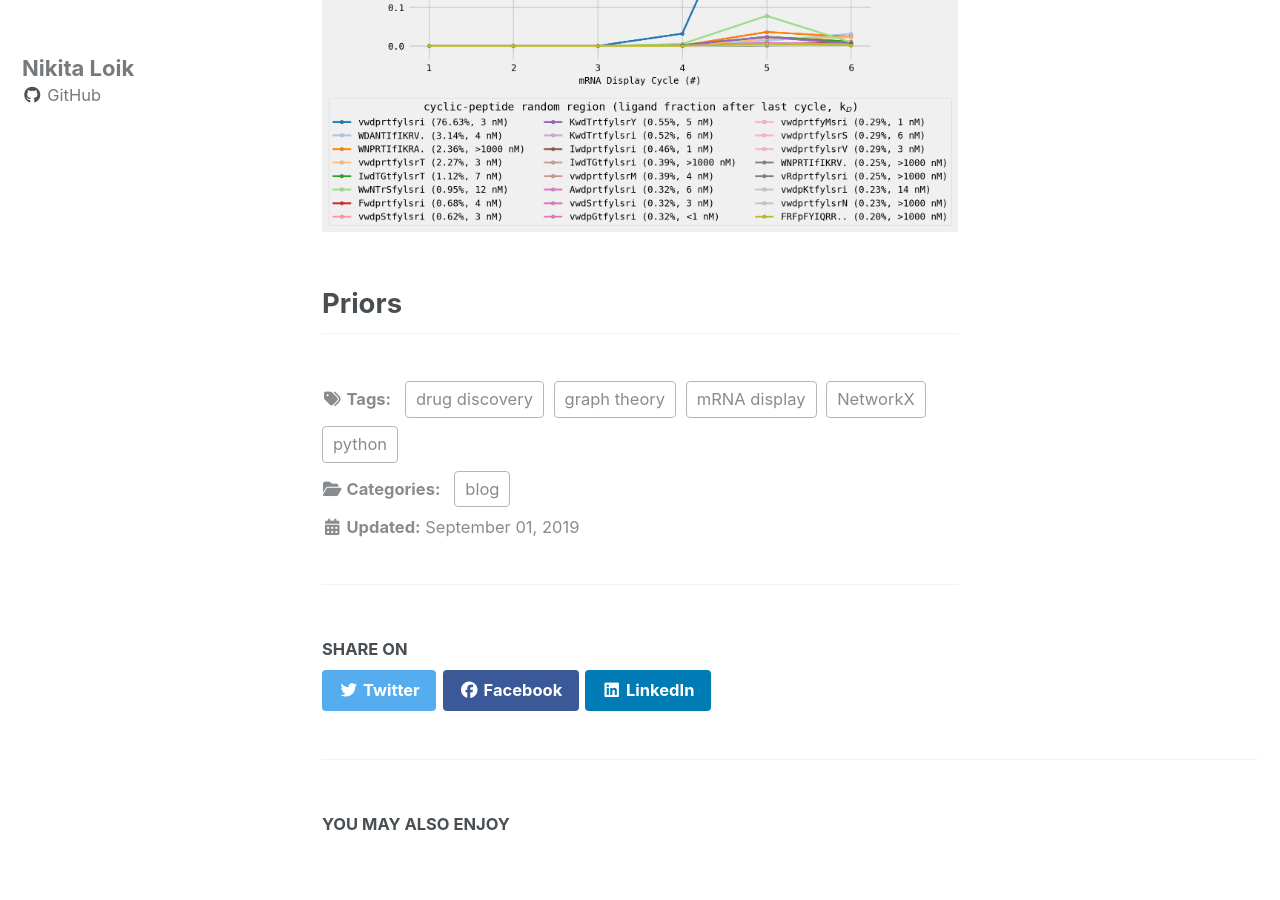
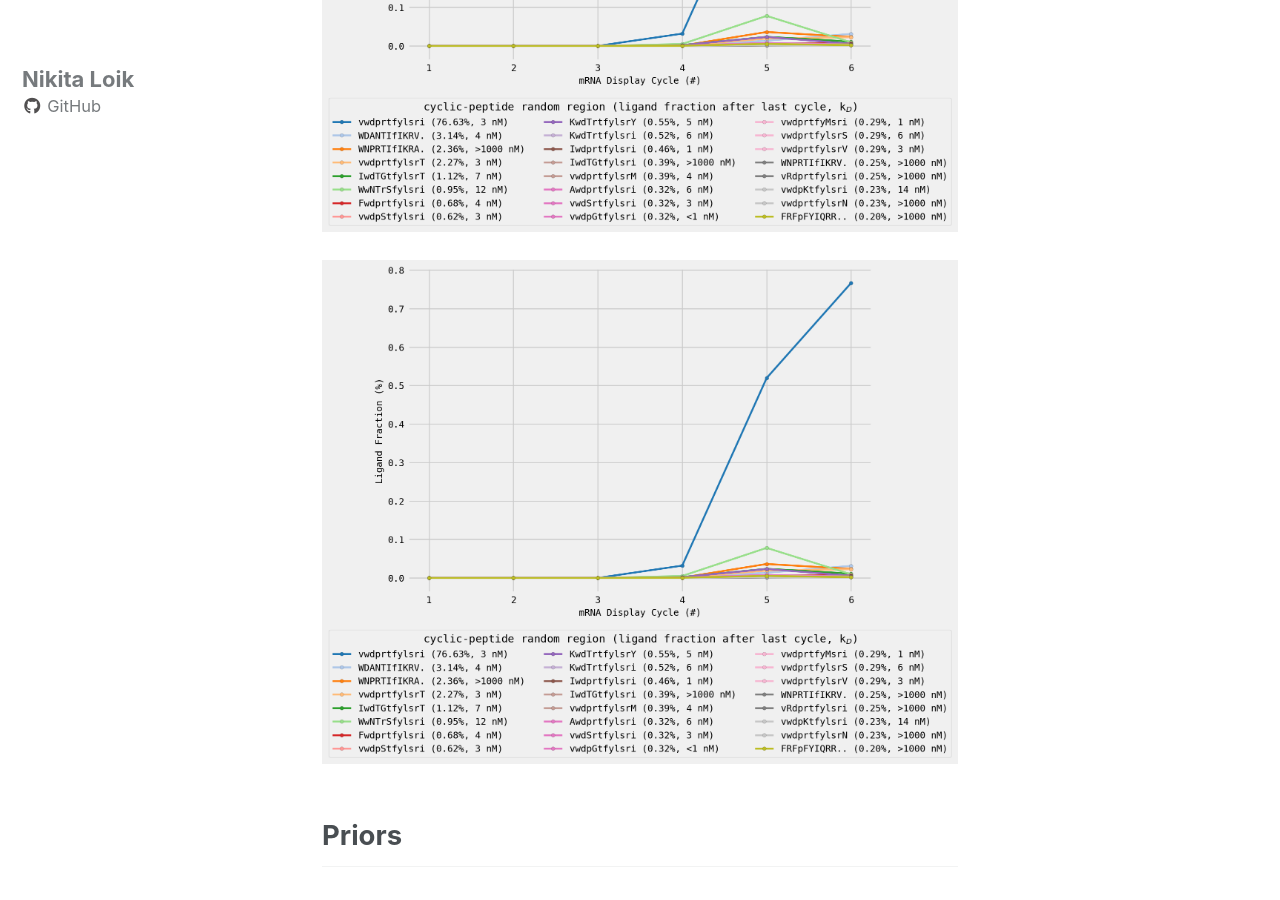
Before and after one commit to nikita-loik/one-datum-two-data, a Jekyll site: the page built from _posts/2019-09-01-mrna-display-introduction.md, in a window 1280 px wide and 900 px high, scrolled down 2102 px. Built offline with Jekyll 4.4.1, drawn with Linux system fonts in a browser that asks for light colours; cached includes are drawn as plain includes; nearby versions of some CDN libraries.

Commit message:
Another image test

```diff
--- a/_posts/2019-09-01-mrna-display-introduction.md
+++ b/_posts/2019-09-01-mrna-display-introduction.md
@@ -32,11 +32,9 @@ The process is repeated several times. In the result some ligands may be amplifi
 
 Indeed, as a result of successful mRNA display it may be possible to find some ligands which bind well to the target. Nevertheless, such simplistic approach fails to explain, why in some cases after multiple cycles of mRNA display the most amplified ligand has weaker binding properties than some much less amplified ligands.
 
-![result of successful mRNA display](/assets/images/mrna_display_results_by_cycle.png)
+![result of successful mRNA display](/assets/images/mrna_display_results_by_cycle.png){:class="img-responsive"}
 
-
-
-
+<img src="/assets/images/mrna_display_results_by_cycle.png" alt="">
 ## Priors
 
 
```
